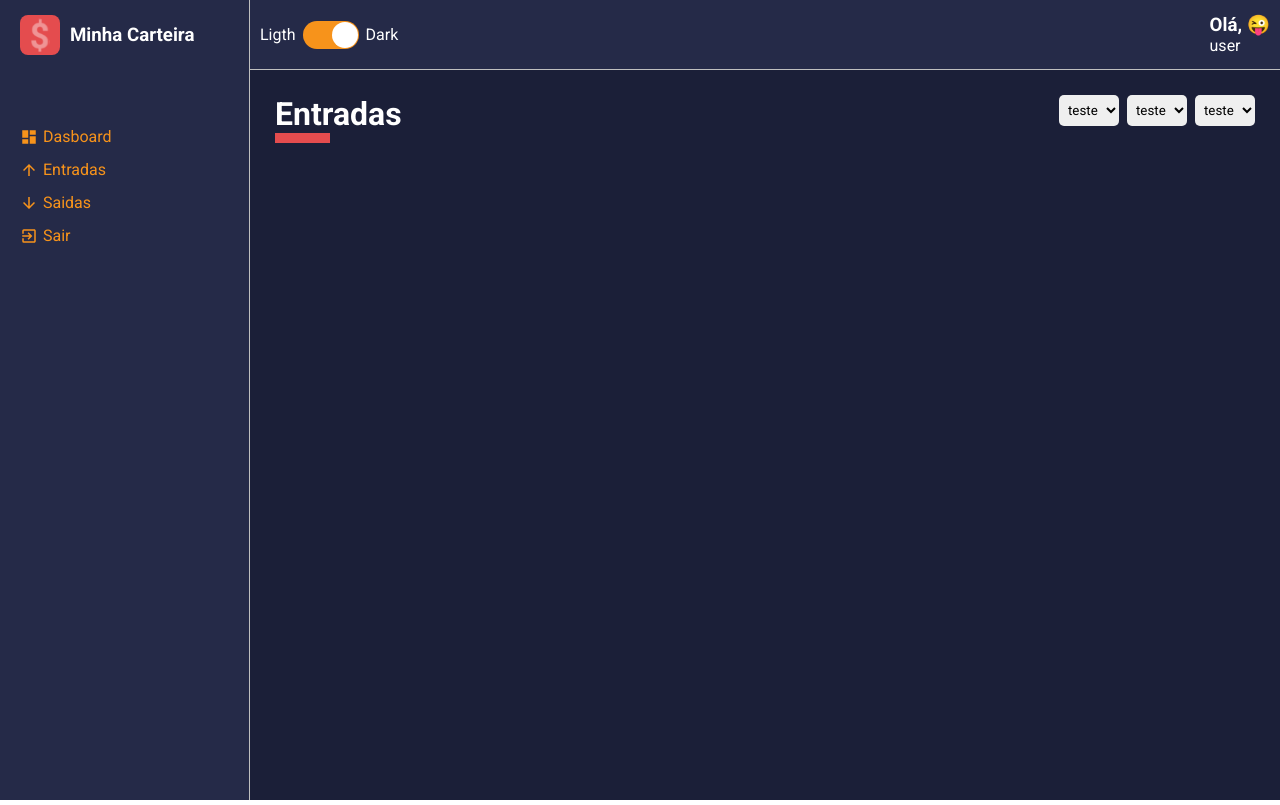
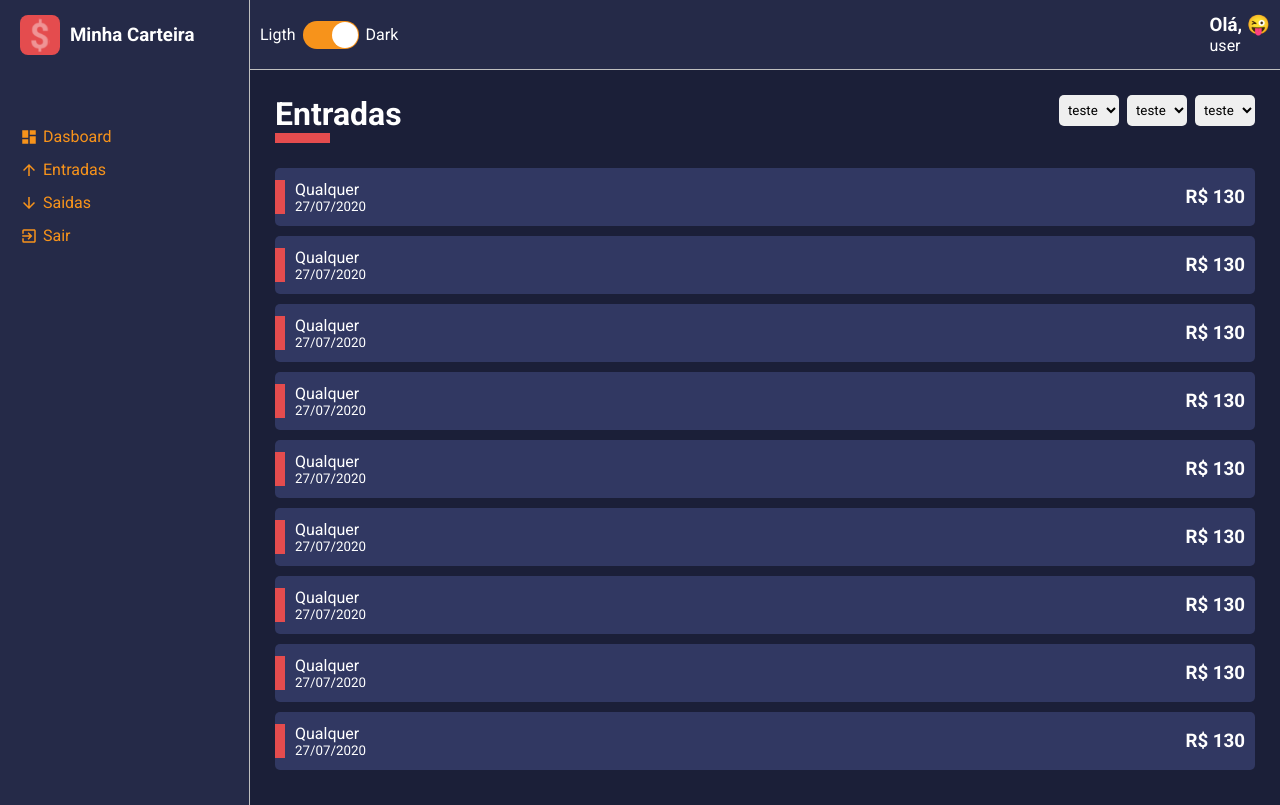
Before and after one commit to UmberBn/minha-carteira, a React (Create React App) app: page / in a window 1280 px wide. Built offline with nearby package versions, Linux system fonts and the light colour scheme.

Commit message:
Cards da lista criados

```diff
--- /dev/null
+++ b/src/components/HistoryCard/index.tsx
@@ -0,0 +1,28 @@
+import React from 'react';
+
+import { Container, Tag } from './styles';
+
+interface IHistoryCardProps {
+  cardColor: string;
+  tagColor: string;
+  title: string;
+  subtitle: string;
+  amount: string;
+}
+
+const HistoryCard: React.FC<IHistoryCardProps> = ({
+  cardColor, tagColor, title, subtitle, amount,
+}) => {
+  return (
+    <Container color={cardColor}>
+      <Tag color={ tagColor } />
+      <div>
+        <span>{title}</span>
+        <small>{subtitle}</small>
+      </div>
+      <h3>{amount}</h3>
+    </Container>
+  );
+}
+
+export default HistoryCard;
--- /dev/null
+++ b/src/components/HistoryCard/styles.ts
@@ -0,0 +1,43 @@
+import styled from 'styled-components';
+
+interface IContainerProps {
+  color: string;
+}
+
+interface ITagProps {
+  color: string;
+}
+
+export const Container = styled.li<IContainerProps>`
+  background-color: ${ (props) => props.color };
+  list-style: none;
+  border-radius: 5px;
+  margin: 10px 0;
+  padding: 12px 10px;
+  display: flex;
+  justify-content: space-between;
+  align-items: center;
+  cursor: pointer;
+  transition: all .3s;
+  position: relative;
+
+  &:hover {
+    opacity: .7;
+    transform: translateX(10px);
+  }
+
+  > div {
+    display: flex;
+    flex-direction: column;
+    justify-content: space-between;
+    padding-left: 10px;
+  }
+`;
+
+export const Tag = styled.div<ITagProps>`
+  position: absolute;
+  width: 10px;
+  height: 60%;
+  background-color: ${(props) => props.color };
+  left: 0;
+`;
--- a/src/pages/List/index.tsx
+++ b/src/pages/List/index.tsx
@@ -1,7 +1,8 @@
 import React from 'react';
 import ContentHeader from '../../components/ContentHeader';
+import HistoryCard from '../../components/HistoryCard';
 import SelectInput from '../../components/SelectInput';
-import { Container } from './styles';
+import { Container, Content } from './styles';
 
 const List: React.FC = () => {
   const options = [{
@@ -18,6 +19,71 @@ const List: React.FC = () => {
         <SelectInput options={ options }/>
         <SelectInput options={ options }/>
       </ContentHeader>
+      <Content>
+        <HistoryCard
+          cardColor="#313862"
+          tagColor="#e44c4e"
+          title="Qualquer"
+          subtitle="27/07/2020"
+          amount="R$ 130"
+        />
+        <HistoryCard
+          cardColor="#313862"
+          tagColor="#e44c4e"
+          title="Qualquer"
+          subtitle="27/07/2020"
+          amount="R$ 130"
+        />
+        <HistoryCard
+          cardColor="#313862"
+          tagColor="#e44c4e"
+          title="Qualquer"
+          subtitle="27/07/2020"
+          amount="R$ 130"
+        />
+        <HistoryCard
+          cardColor="#313862"
+          tagColor="#e44c4e"
+          title="Qualquer"
+          subtitle="27/07/2020"
+          amount="R$ 130"
+        />
+        <HistoryCard
+          cardColor="#313862"
+          tagColor="#e44c4e"
+          title="Qualquer"
+          subtitle="27/07/2020"
+          amount="R$ 130"
+        />
+        <HistoryCard
+          cardColor="#313862"
+          tagColor="#e44c4e"
+          title="Qualquer"
+          subtitle="27/07/2020"
+          amount="R$ 130"
+        />
+        <HistoryCard
+          cardColor="#313862"
+          tagColor="#e44c4e"
+          title="Qualquer"
+          subtitle="27/07/2020"
+          amount="R$ 130"
+        />
+        <HistoryCard
+          cardColor="#313862"
+          tagColor="#e44c4e"
+          title="Qualquer"
+          subtitle="27/07/2020"
+          amount="R$ 130"
+        />
+        <HistoryCard
+          cardColor="#313862"
+          tagColor="#e44c4e"
+          title="Qualquer"
+          subtitle="27/07/2020"
+          amount="R$ 130"
+        />
+      </Content>
     </Container>
   );
 }
--- a/src/pages/List/styles.ts
+++ b/src/pages/List/styles.ts
@@ -3,3 +3,7 @@ import styled from 'styled-components';
 export const Container = styled.div`
 
 `;
+
+export const Content = styled.div`
+
+`;
```
